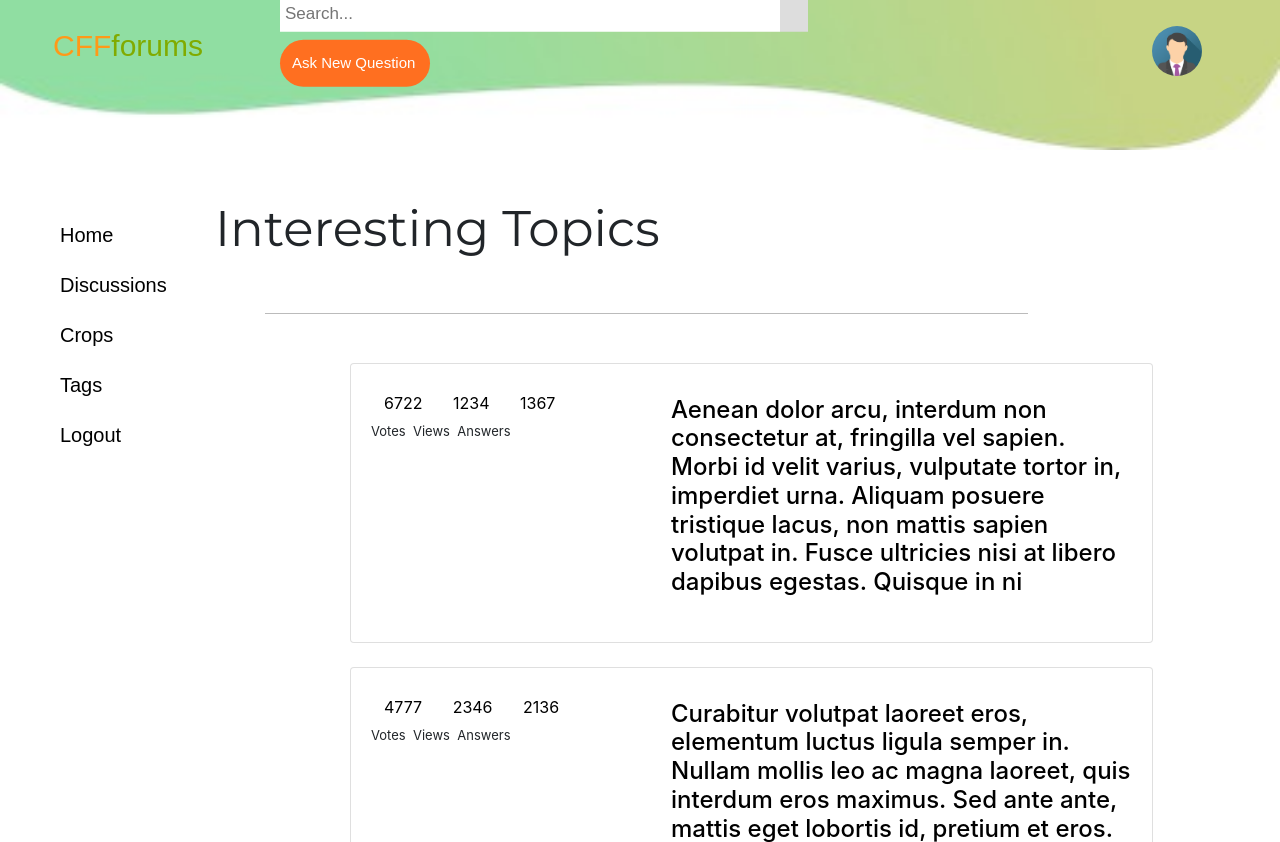
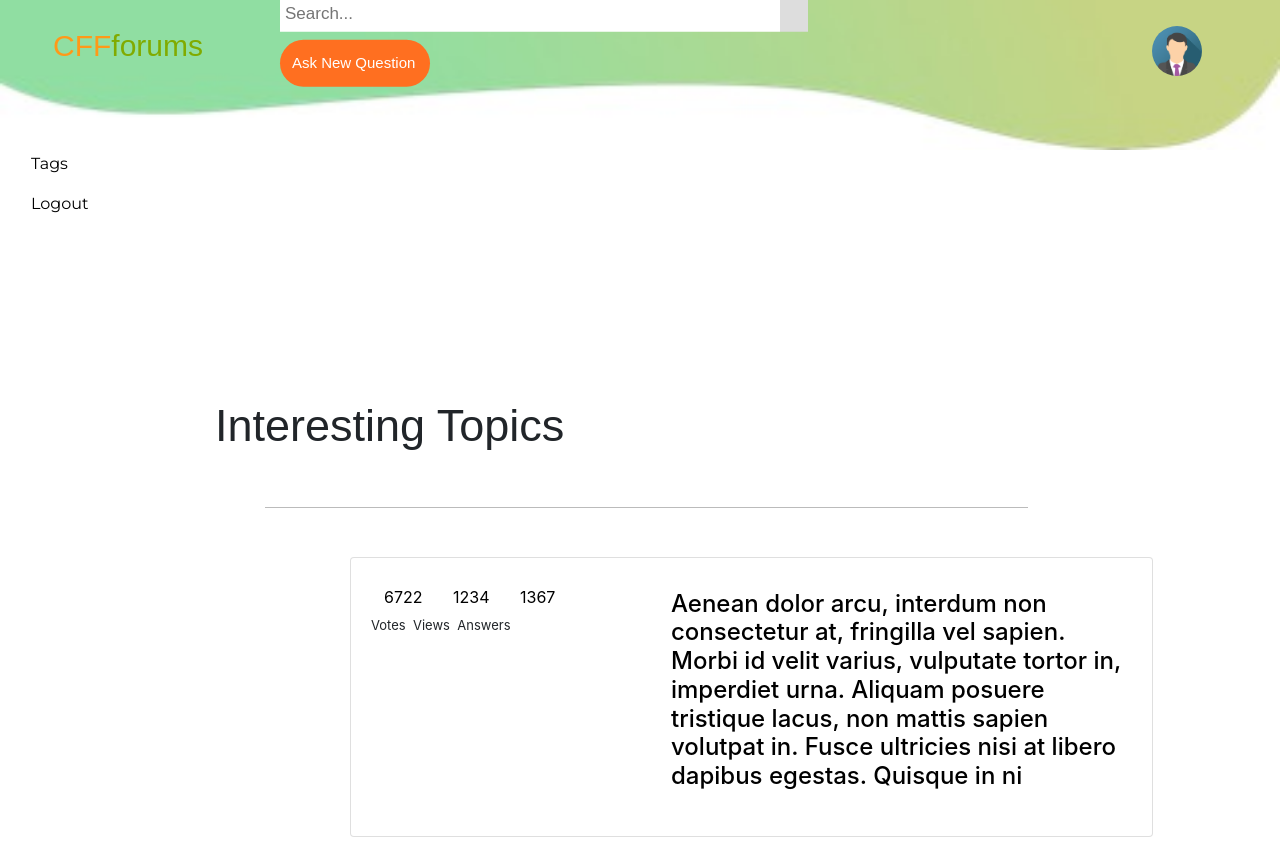
Before and after one commit to AlifDanial/CFFforum, a PHP site: page /discussion.php in a window 1280 px wide; the page is wider, and only the part inside the window is pictured. Shown: the top 842 px of that part. Run offline with PHP 8.4, Linux system fonts and the light colour scheme; a user stored in the database is signed in; data comes from the database, SQL or seed files in the repository.

Commit message:
Frontend touch-ups
changed fonts to resemble xd prototype, changed hover properties of vote , answer and view.

```diff
--- a/frontend/style.css
+++ b/frontend/style.css
@@ -1,3 +1,4 @@
+
 * {
     box-sizing: border-box;
 }
@@ -10,9 +11,6 @@
 /*  height: 200px;*/
 /*  background-size: auto;*/
 
-body {
-  padding-top: 54px;
-}
 
 @media (min-width: 992px) {
   body {
@@ -105,30 +103,6 @@
     height: 50px;
     border-radius: 50%;
     z-index: 1;
-}
-
-.sidenav {
-    width: 200px;
-    position: fixed;
-    z-index: 1;
-    top: 200px;
-    left: 30px;
-    background: transparent;
-    overflow-x: hidden;
-    padding: 10px 10px;
-}
-
-.sidenav a {
-    padding: 10px 20px 10px 20px;
-    font-family: arial;
-    text-decoration: bold;
-    font-size: 20px;
-    color: black;
-    display: block;
-}
-
-.sidenav a:hover {
-    color: grey;
 }
 
 .main {
@@ -356,12 +330,10 @@
 }
 
 .title{
-  font-family: 'Montserrat', sans-serif;
-  font-size: 50px;
+  font-family: 'Montserra', sans-serif;
+  font-size: 45px;
   margin-top: -2%;
   margin-left: -4%;
-
-
 }
 
 /* The Close Button (x) */
@@ -408,9 +380,6 @@
 /*  height: 200px;*/
 /*  background-size: auto;*/
 
-body {
-padding-top: 54px;
-}
 
 @media (min-width: 992px) {
 body {
@@ -494,7 +463,9 @@
 .button:hover {
   opacity: 0.8;
 }
-
+.nav-link{
+  font-family: 'Montserrat', sans-serif;
+}
 .avatar {
 position:absolute;
   top: 17%;
@@ -504,31 +475,6 @@
   border-radius: 50%;
   z-index: 1;
 }
-
-.sidenav {
-  width: 200px;
-  position: fixed;
-  z-index: 1;
-  top: 200px;
-  left: 30px;
-  background: transparent;
-  overflow-x: hidden;
-  padding: 10px 10px;
-}
-
-.sidenav a {
-  padding: 10px 20px 10px 20px;
-  font-family: arial;
-  text-decoration: bold;
-  font-size: 20px;
-  color: black;
-  display: block;
-}
-
-.sidenav a:hover {
-  color: grey;
-}
-
 .main {
 position: relative;
   top: 30%;
@@ -746,15 +692,6 @@
   width: 50%; /* Could be more or less, depending on screen size */
 }
 
-.title{
-font-family: 'Montserrat', sans-serif;
-font-size: 50px;
-margin-top: -2%;
-margin-left: -4%;
-
-
-}
-
 /* The Close Button (x) */
 .close {
   position: absolute;
```
Also changed, not shown: frontend/home.php (+53 -15 lines).
